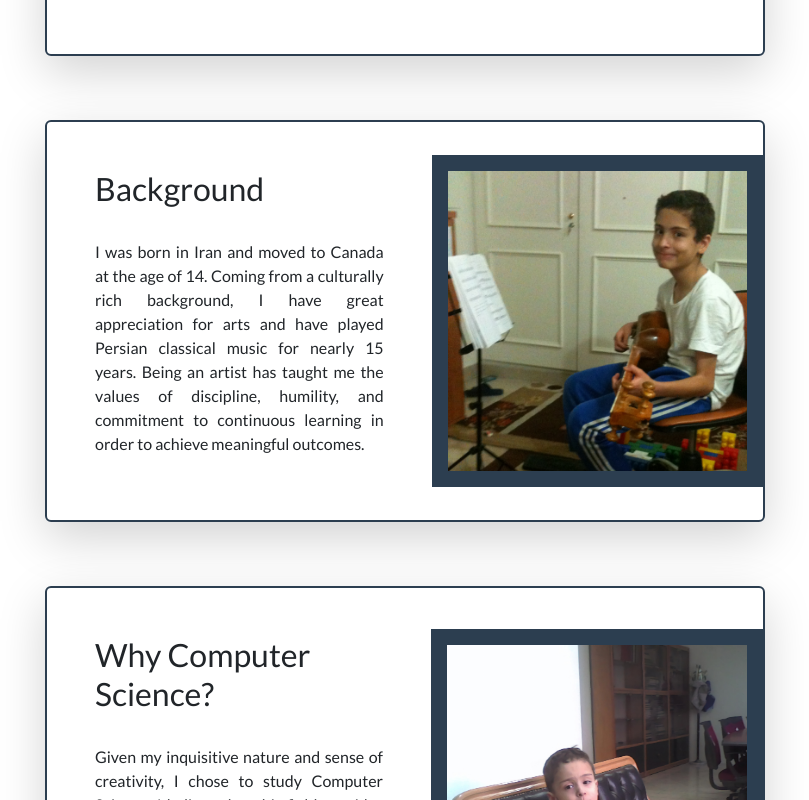
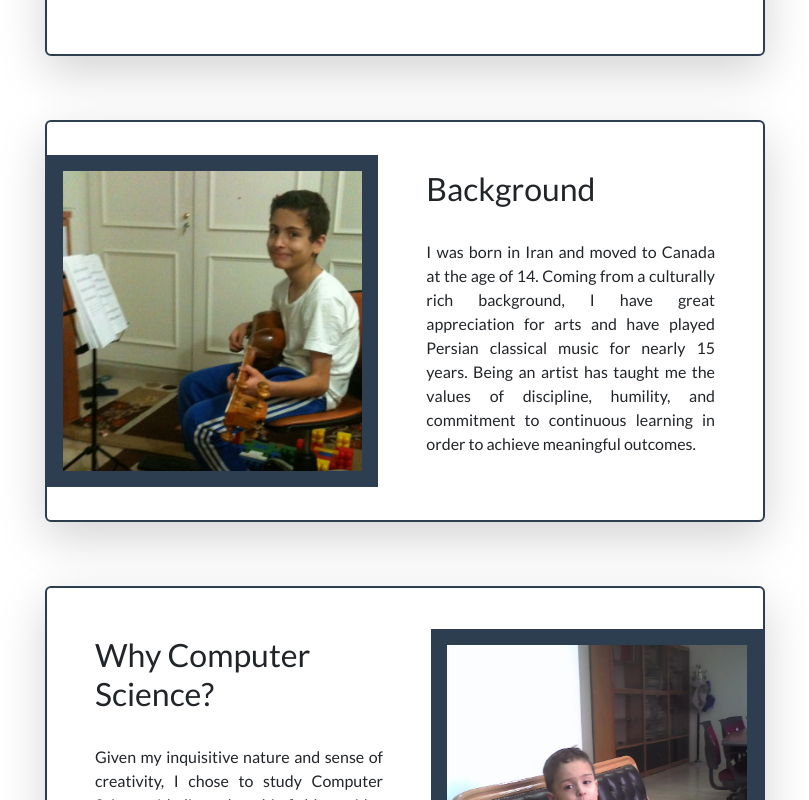
Before and after one commit to Bitstachio/portfolio, a SvelteKit app: page /about in a window 1280 px wide. Shown: the part 780-1580 px from the top of the page, without its empty margins (235-1044 px from the left). Built offline with nearby package versions, Linux system fonts and the light colour scheme.

Commit message:
Alternate image & passage in about articles

```diff
--- a/src/routes/about/+page.svelte
+++ b/src/routes/about/+page.svelte
@@ -6,7 +6,13 @@
 
 <section class="app-container-main">
 	<h1>About Me</h1>
-	{#each aboutArticles as article}
-		<About title={article.title} passage={article.passage} imgSrc={article.imgSrc} imgAlt={article.imgAlt} />
+	{#each aboutArticles as article, index}
+		<About
+			title={article.title}
+			passage={article.passage}
+			imgSrc={article.imgSrc}
+			imgAlt={article.imgAlt}
+			flip={index % 2 != 0}
+		/>
 	{/each}
 </section>
--- a/src/routes/about/About.svelte
+++ b/src/routes/about/About.svelte
@@ -1,11 +1,11 @@
 <script lang="ts">
 	import type { IAboutArticle } from "./about.types";
 
-	let { title, passage, imgSrc, imgAlt }: IAboutArticle = $props();
+	let { title, passage, imgSrc, imgAlt, flip }: IAboutArticle = $props();
 </script>
 
 <article
-	class="d-flex justify-content-center align-items-center w-75 mx-auto border border-primary border-2 rounded shadow-lg mb-3"
+	class={`${flip && "flex-row-reverse"} d-flex justify-content-center align-items-center w-75 mx-auto border border-primary border-2 rounded shadow-lg mb-3`}
 >
 	<div class="p-5">
 		<h3>{title}</h3>
--- a/src/routes/about/about.types.ts
+++ b/src/routes/about/about.types.ts
@@ -3,4 +3,5 @@ export interface IAboutArticle {
 	passage: string;
 	imgSrc: string;
 	imgAlt?: string;
+	flip?: boolean;
 }
```
